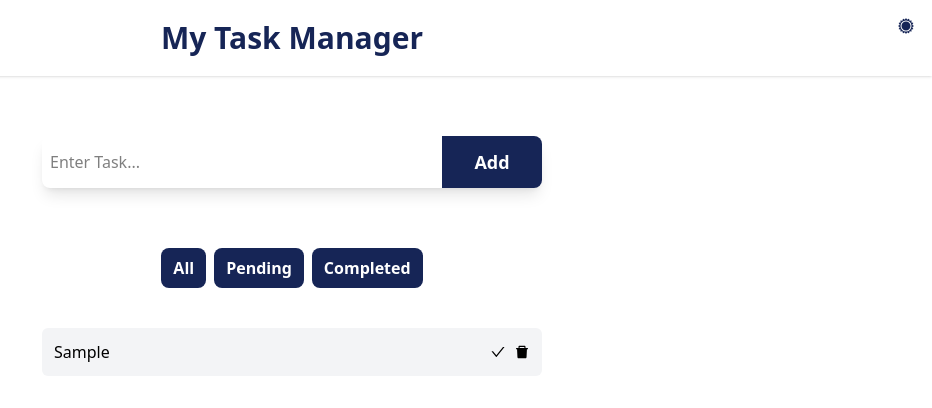
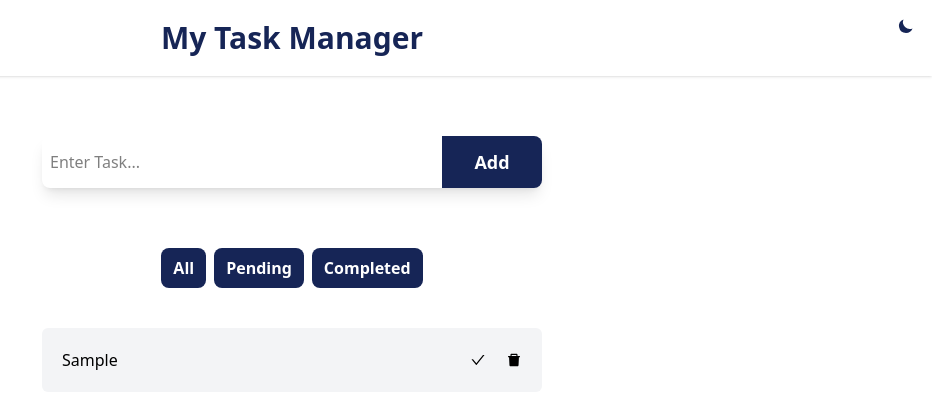
Before and after one commit to mariam-adepoju/task-manager, a React app: page / in a window 1280 px wide. Both pictures are taken after typing "Sample" into the empty fields and a click on the button "Add". Shown: the top 408 px of the page, without its empty margins (348-1280 px from the left). Built offline with nearby package versions, Linux system fonts and the light colour scheme; the HTML template or start-up script is replaced by a standard one.

Commit message:
Update styles

```diff
--- a/src/components/ThemeToggle.jsx
+++ b/src/components/ThemeToggle.jsx
@@ -31,9 +31,10 @@ const ThemeToggle = () => {
           width="1em"
           xmlns="http://www.w3.org/2000/svg"
         >
+          <path d="M3.5 8a4.5 4.5 0 119 0 4.5 4.5 0 01-9 0z"></path>
           <path
             fill-rule="evenodd"
-            d="M14.53 10.53a7 7 0 01-9.058-9.058A7.003 7.003 0 008 15a7.002 7.002 0 006.53-4.47z"
+            d="M8.202.28a.25.25 0 00-.404 0l-.91 1.255a.25.25 0 01-.334.067L5.232.79a.25.25 0 00-.374.155l-.36 1.508a.25.25 0 01-.282.19l-1.532-.245a.25.25 0 00-.286.286l.244 1.532a.25.25 0 01-.189.282l-1.509.36a.25.25 0 00-.154.374l.812 1.322a.25.25 0 01-.067.333l-1.256.91a.25.25 0 000 .405l1.256.91a.25.25 0 01.067.334L.79 10.768a.25.25 0 00.154.374l1.51.36a.25.25 0 01.188.282l-.244 1.532a.25.25 0 00.286.286l1.532-.244a.25.25 0 01.282.189l.36 1.508a.25.25 0 00.374.155l1.322-.812a.25.25 0 01.333.067l.91 1.256a.25.25 0 00.405 0l.91-1.256a.25.25 0 01.334-.067l1.322.812a.25.25 0 00.374-.155l.36-1.508a.25.25 0 01.282-.19l1.532.245a.25.25 0 00.286-.286l-.244-1.532a.25.25 0 01.189-.282l1.508-.36a.25.25 0 00.155-.374l-.812-1.322a.25.25 0 01.067-.333l1.256-.91a.25.25 0 000-.405l-1.256-.91a.25.25 0 01-.067-.334l.812-1.322a.25.25 0 00-.155-.374l-1.508-.36a.25.25 0 01-.19-.282l.245-1.532a.25.25 0 00-.286-.286l-1.532.244a.25.25 0 01-.282-.189l-.36-1.508a.25.25 0 00-.374-.155l-1.322.812a.25.25 0 01-.333-.067L8.203.28zM8 2.5a5.5 5.5 0 100 11 5.5 5.5 0 000-11z"
             clip-rule="evenodd"
           ></path>
         </svg>
@@ -47,10 +48,9 @@ const ThemeToggle = () => {
           width="1em"
           xmlns="http://www.w3.org/2000/svg"
         >
-          <path d="M3.5 8a4.5 4.5 0 119 0 4.5 4.5 0 01-9 0z"></path>
           <path
             fill-rule="evenodd"
-            d="M8.202.28a.25.25 0 00-.404 0l-.91 1.255a.25.25 0 01-.334.067L5.232.79a.25.25 0 00-.374.155l-.36 1.508a.25.25 0 01-.282.19l-1.532-.245a.25.25 0 00-.286.286l.244 1.532a.25.25 0 01-.189.282l-1.509.36a.25.25 0 00-.154.374l.812 1.322a.25.25 0 01-.067.333l-1.256.91a.25.25 0 000 .405l1.256.91a.25.25 0 01.067.334L.79 10.768a.25.25 0 00.154.374l1.51.36a.25.25 0 01.188.282l-.244 1.532a.25.25 0 00.286.286l1.532-.244a.25.25 0 01.282.189l.36 1.508a.25.25 0 00.374.155l1.322-.812a.25.25 0 01.333.067l.91 1.256a.25.25 0 00.405 0l.91-1.256a.25.25 0 01.334-.067l1.322.812a.25.25 0 00.374-.155l.36-1.508a.25.25 0 01.282-.19l1.532.245a.25.25 0 00.286-.286l-.244-1.532a.25.25 0 01.189-.282l1.508-.36a.25.25 0 00.155-.374l-.812-1.322a.25.25 0 01.067-.333l1.256-.91a.25.25 0 000-.405l-1.256-.91a.25.25 0 01-.067-.334l.812-1.322a.25.25 0 00-.155-.374l-1.508-.36a.25.25 0 01-.19-.282l.245-1.532a.25.25 0 00-.286-.286l-1.532.244a.25.25 0 01-.282-.189l-.36-1.508a.25.25 0 00-.374-.155l-1.322.812a.25.25 0 01-.333-.067L8.203.28zM8 2.5a5.5 5.5 0 100 11 5.5 5.5 0 000-11z"
+            d="M14.53 10.53a7 7 0 01-9.058-9.058A7.003 7.003 0 008 15a7.002 7.002 0 006.53-4.47z"
             clip-rule="evenodd"
           ></path>
         </svg>
--- a/src/components/TodoItem.jsx
+++ b/src/components/TodoItem.jsx
@@ -11,12 +11,12 @@ const TodoItem = ({ item, tasks, setTasks }) => {
   };
   return (
     <li
-      className={"flex justify-between items-center bg-gray-100 p-3 rounded-md"}
+      className={"flex justify-between items-center bg-gray-100 p-5 rounded-md"}
     >
       <p className={`${item.isCompleted ? "line-through" : ""} capitalize`}>
         {item.name}
       </p>
-      <div className="flex gap-2">
+      <div className="flex gap-5">
         <button
           onClick={() => handleCompleteTask(item.id)}
           disabled={item.isCompleted}
--- a/src/components/TodoList.jsx
+++ b/src/components/TodoList.jsx
@@ -48,7 +48,7 @@ const TodoList = ({ tasks, setTasks }) => {
           Completed
         </button>
       </div>
-      <ul className="list-none w-full flex flex-col gap-2">
+      <ul className="list-none w-full flex flex-col gap-5">
         {filteredTasks.map((item) => (
           <TodoItem
             key={item.id}
```
